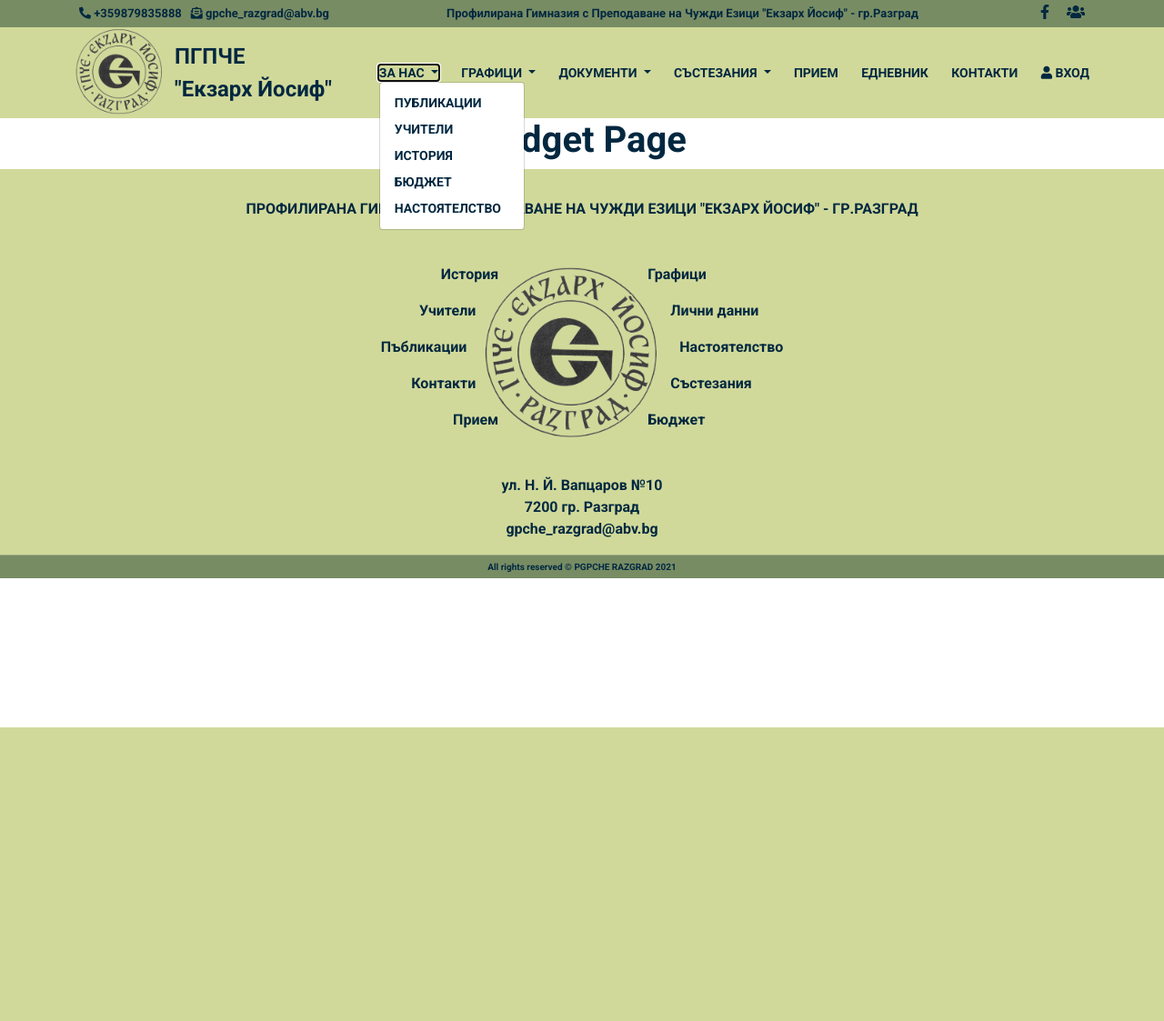
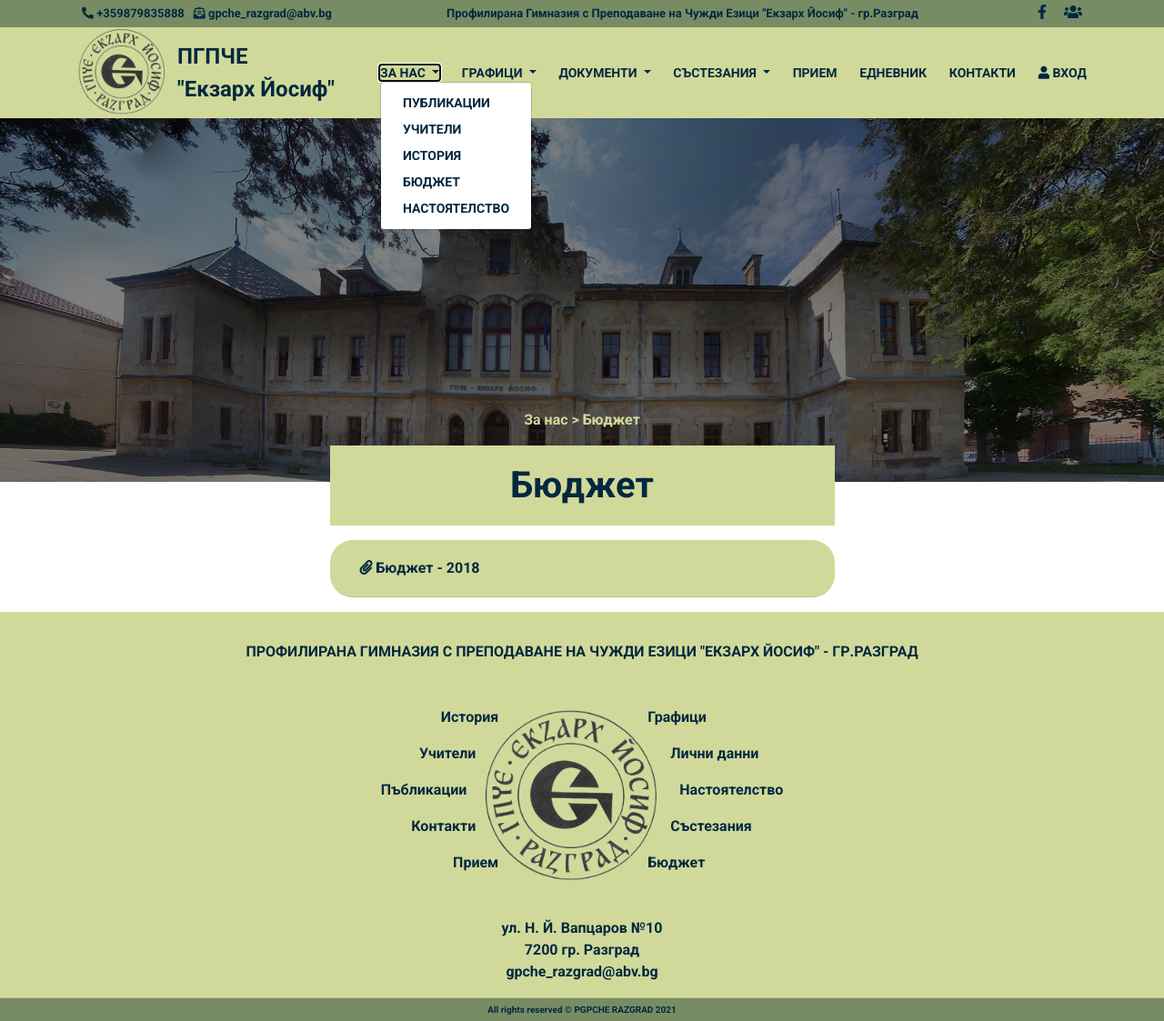
Before and after one commit to justteshi/school-app, a Django app: page /budget/ in a window 1280 px wide, after a click on "ЗА НАС". Shown: the whole page at 91% size. Before the commit the page ends 800 px from the top, so only its background shows below. Run offline with Django 3.2, Linux system fonts and the light colour scheme; tables that the repository leaves empty hold one stand-in row (values such as "Sample post"); some libraries are stand-ins or nearby versions.

Commit message:
Added budget page and new styles on homepage messages

```diff
--- a/website/static/css/style.css
+++ b/website/static/css/style.css
@@ -105,9 +105,7 @@ body {
     color: var(--secondary-font-color);
 }
 
-.homepage-article-title{
-    color: var(--secondary-font-color);
-}
+
 /* Footer */
 .footer-wrapper {
     background: var(--main-color);
@@ -186,8 +184,9 @@ body {
 .teacher-card {
     background: var(--main-color);
     border-radius: 5px;
-    width: 30%;
     padding: 1em;
+    flex: 30%;
+    max-width: 33%;
     margin: 1em;
     display: flex;
     justify-content: space-between;
@@ -221,8 +220,8 @@ body {
     background: var(--secondary-color);
     width: 40%;
     margin: auto;
-    margin-top: 6em;
-    margin-bottom: 6em;
+    margin-top: 2em;
+    margin-bottom: 2em;
 }
 .login-form form {
     display: flex;
@@ -315,7 +314,7 @@ body {
 .home-card h4 {
     font-size: 20px;
     text-align: center;
-    line-height: 1.5;
+    line-height: 1.3;
 }
 .home-card a {
     position: absolute;
@@ -373,8 +372,14 @@ body {
     top: calc(50% - 23.25px) !important;
     left: calc(50% - 24px) !important;
 }
-
-.messages-title {
+.homepage-article-title{
+    color: var(--secondary-font-color);
+    font-size: 18px;
+    text-align: center;
+    margin-top: 1em;
+}
+.messages-title,
+.news-title {
     text-align: center;
     width: 20%;
     margin: auto;
@@ -399,3 +404,94 @@ body {
 .owl-dots {
     margin-top: 2em !important;
 }
+.owl-dot span {
+    background: white !important;
+}
+.owl-dot.active span {
+    background: var(--secondary-font-color) !important;
+}
+.homepage-message p {
+    font-size: 10px;
+    font-style: italic;
+    text-align: center;
+
+}
+.homepage-message a {
+    width: 70px;
+    display: block;
+    text-align: center;
+    position: absolute;
+    bottom: 10px;
+    left: calc(50% - 35px);
+    text-decoration: none;
+    color: var(--main-color);
+    font-size: 12px;
+    padding: 5px;
+    background: var(--secondary-color);
+    border-radius: 25px;
+}
+.homepage-message a:hover {
+    background: var(--main-color);
+    color: var(--main-font-color);
+}
+.is-message-important {
+    position: absolute;
+    top: 0;
+    left: 0;
+    background: var(--secondary-color);
+    color: ;
+    padding: 5px 10px;
+    font-size: 16px;
+    border-radius: 5px 0 5px 0;
+}
+
+.news-wrapper {
+    margin-top: 2em;
+    margin-bottom: 3em;
+
+}
+.news-article-title {
+    color: var(--secondary-color);
+}
+.news-date {
+    text-align: end;
+    font-style: italic;
+    font-size: 14px;
+    color: gray;
+}
+
+/* Budget */
+#accordion {
+    width: 50%;
+    margin: auto;
+}
+#accordion .card-header {
+    background: var(--main-color);
+    border-radius: 25px;
+}
+#accordion .card-header button {
+    color: var(--main-font-color);
+    width: 100%;
+    text-align: start;
+}
+#accordion .card-header button:hover {
+    color: var(--secondary-font-color);
+    text-decoration: none;
+}
+#accordion .card {
+    border: none;
+    margin-bottom: 1em;
+}
+#accordion .card-body {
+    width: 90%;
+    margin: auto;
+    background: lightgray;
+    margin-bottom: 1em;
+    border-radius: 0 0 5px 5px;
+}
+#accordion .card-body p {
+    margin-bottom: 0;
+}
+.card-body a {
+    color: var(--secondary-font-color);
+}
--- a/website/templates/base.html
+++ b/website/templates/base.html
@@ -12,15 +12,21 @@
     <link rel="preconnect" href="https://fonts.gstatic.com" crossorigin>
     <link href="https://fonts.googleapis.com/css2?family=Roboto:wght@700&display=swap" rel="stylesheet">
     <!-- Bootstrap -->
-    <link href="https://cdn.jsdelivr.net/npm/bootstrap@5.0.2/dist/css/bootstrap.min.css" rel="stylesheet" integrity="sha384-EVSTQN3/azprG1Anm3QDgpJLIm9Nao0Yz1ztcQTwFspd3yD65VohhpuuCOmLASjC" crossorigin="anonymous">
+
+    <link rel="stylesheet" href="https://stackpath.bootstrapcdn.com/bootstrap/4.1.3/css/bootstrap.min.css" integrity="sha384-MCw98/SFnGE8fJT3GXwEOngsV7Zt27NXFoaoApmYm81iuXoPkFOJwJ8ERdknLPMO" crossorigin="anonymous">
     <link href="{% static 'css/style.css' %}" rel="stylesheet" />
     <!-- Fontawsome -->
     <link href="https://cdnjs.cloudflare.com/ajax/libs/font-awesome/5.13.0/css/all.min.css" rel="stylesheet">
+    <!-- Owl Carosel -->
     <link rel="stylesheet" href="{% static 'owlcarousel/owl.carousel.css' %}">
 	<link rel="stylesheet" href="{% static 'owlcarousel/owl.theme.default.min.css' %}">
+    <!--Jquery, Popper JS, Bootstrap JS-->
+    <script src="https://code.jquery.com/jquery-3.3.1.slim.min.js" integrity="sha384-q8i/X+965DzO0rT7abK41JStQIAqVgRVzpbzo5smXKp4YfRvH+8abtTE1Pi6jizo" crossorigin="anonymous"></script>
+    <script src="https://cdnjs.cloudflare.com/ajax/libs/popper.js/1.14.3/umd/popper.min.js" integrity="sha384-ZMP7rVo3mIykV+2+9J3UJ46jBk0WLaUAdn689aCwoqbBJiSnjAK/l8WvCWPIPm49" crossorigin="anonymous"></script>
+    <script src="https://stackpath.bootstrapcdn.com/bootstrap/4.1.3/js/bootstrap.min.js" integrity="sha384-ChfqqxuZUCnJSK3+MXmPNIyE6ZbWh2IMqE241rYiqJxyMiZ6OW/JmZQ5stwEULTy" crossorigin="anonymous"></script>
+    <!--Owl Calosel JS-->
+	<script src="{% static 'owlcarousel/owl.carousel.min.js' %}"></script>
 
-	<script src="https://code.jquery.com/jquery-3.3.1.slim.min.js" integrity="sha384-q8i/X+965DzO0rT7abK41JStQIAqVgRVzpbzo5smXKp4YfRvH+8abtTE1Pi6jizo" crossorigin="anonymous"></script>
-	<script src="{% static 'owlcarousel/owl.carousel.min.js' %}"></script>
     <title>PGPCHE Razgrad</title>
 </head>
 <body>
@@ -30,7 +36,5 @@
     {% endblock %}
 
     {% include 'partials/footer.html' %}
-    <script src="https://cdn.jsdelivr.net/npm/@popperjs/core@2.9.2/dist/umd/popper.min.js" integrity="sha384-IQsoLXl5PILFhosVNubq5LC7Qb9DXgDA9i+tQ8Zj3iwWAwPtgFTxbJ8NT4GN1R8p" crossorigin="anonymous"></script>
-    <script src="https://cdn.jsdelivr.net/npm/bootstrap@5.0.2/dist/js/bootstrap.min.js" integrity="sha384-cVKIPhGWiC2Al4u+LWgxfKTRIcfu0JTxR+EQDz/bgldoEyl4H0zUF0QKbrJ0EcQF" crossorigin="anonymous"></script>
 </body>
 </html>
--- a/website/templates/budget.html
+++ b/website/templates/budget.html
@@ -1,8 +1,100 @@
 {% extends 'base.html' %}
+{% load static %}
+
+{% block content %}
+<style>
+    .home-page-cover::before {
+        background-position: center;
+        background-repeat: no-repeat;
+        filter: brightness(50%);
+        content:"";
+        left:0;
+        top:0;
+        width: 100%;
+        height:400px;
+        background-size:cover;
+        z-index:1;
+        filter: brightness(50%);
+        background-image: url("{% static 'images/sgrada.jpg' %}");
+        position: absolute;
+
+    }
+    .home-page-cover{
+        height: 400px;
+        width: 100%;
+        position: relative;
+    }
+    .home-page-title {
+        /* width: 50%; */
+        text-align: center;
+        margin: auto;
+        top: 30%;
+        color: #D1D99A;
+        font-size: 3em;
+    }
+    .home-page-cover .container {
+        position: relative;
+        display: flex;
+        flex-direction: column;
+        justify-content: center;
+        z-index: 2;
+        top: 80%;
+    }
+    .home-page-cover h1 {
+        color: #012840;
+        background: #D1D99A;
+        width: 50%;
+        text-align: center;
+        margin: auto;
+        padding: 20px;
+
+    }
+    .home-page-cover p {
+        text-align: center;
+    }
+    .home-page-cover a {
+        text-decoration: none;
+        color: #D1D99A;
+    }
+    .home-page-cover a:hover {
+        text-decoration: none;
+        color: #788C64;
+    }
+</style>
+<div class="home-page-cover">
+    <div class="container">
+        <p><a href="/">За нас > </a><a href="/budget">Бюджет</a></p>
+        <h1>Бюджет</h1>
+    </div>
+</div>
+
+<div class="container">
+    <div id="accordion" style="margin-top: 4em;">
+        {% for year in years_list %}
+        <div class="card">
+          <div class="card-header" id="heading-{{ forloop.counter }}">
+            <h5 class="mb-0">
+              <button class="btn btn-link" data-toggle="collapse" data-target="#collapse-{{ forloop.counter }}" aria-expanded="true" aria-controls="collapse-{{ forloop.counter }}">
+                <i class="fas fa-paperclip"></i> Бюджет - {{ year }}
+              </button>
+            </h5>
+          </div>
+          <div id="collapse-{{ forloop.counter }}" class="collapse" aria-labelledby="heading-{{ forloop.counter }}" data-parent="#accordion">
+            <div class="card-body">
+                {% for budget in budgets %}
+                    {% if budget.year == year %}
+                    <p><a href="#"><i class="fas fa-genderless "></i> {{ budget.title }}</a></p>
+                    {% else %}
+                    {% endif %}
+                {% endfor %}
+            </div>
+          </div>
+        </div>
+        {% endfor %}
+
+    </div>
+</div>
 
 
-{% block content %}
-<div>
-    <h1 style="text-align: center;">Budget Page</h1>
-</div>
+
 {% endblock %}
--- a/website/templates/partials/header.html
+++ b/website/templates/partials/header.html
@@ -28,55 +28,56 @@
         <ul class="nav">
             <li>
                 <div class="dropdown">
-                    <a class="dropdown-toggle" href="#" role="button" id="dropdownMenuLink" data-bs-toggle="dropdown" aria-expanded="false">
-                        За нас
+                    <a class="dropdown-toggle" href="#" role="button" id="dropdownMenuLink" data-toggle="dropdown" aria-haspopup="true" aria-expanded="false">
+                      За нас
                     </a>
-                    <ul class="dropdown-menu" aria-labelledby="dropdownMenuLink">
-                        <li><a class="dropdown-item" href="/publications">Публикации</a></li>
-                        <li><a class="dropdown-item" href="/teachers">Учители</a></li>
-                        <li><a class="dropdown-item" href="/history">История</a></li>
-                        <li><a class="dropdown-item" href="/budget">Бюджет</a></li>
-                        <li><a class="dropdown-item" href="/nastoiatelstvo">Настоятелство</a></li>
-                    </ul>
-                </div>
+                    <div class="dropdown-menu" aria-labelledby="dropdownMenuLink">
+                        <a class="dropdown-item" href="/publications">Публикации</a>
+                        <a class="dropdown-item" href="/teachers">Учители</a>
+                        <a class="dropdown-item" href="/history">История</a>
+                        <a class="dropdown-item" href="/budget">Бюджет</a>
+                        <a class="dropdown-item" href="/nastoiatelstvo">Настоятелство</a>
+                    </div>
+                  </div>
             </li>
             <li>
                 <div class="dropdown">
-                    <a class="dropdown-toggle" href="#" role="button" id="dropdownMenuLink" data-bs-toggle="dropdown" aria-expanded="false">
+                    <a class="dropdown-toggle" href="#" role="button" id="dropdownMenuLink" data-toggle="dropdown" aria-haspopup="true" aria-expanded="false">
                         Графици
                     </a>
-                    <ul class="dropdown-menu" aria-labelledby="dropdownMenuLink">
-                        <li><a class="dropdown-item" href="/syllabus">Седмична Програма</a></li>
-                        <li><a class="dropdown-item" href="/#">Разписание на часовете</a></li>
-                        <li><a class="dropdown-item" href="/#">Класни Работи</a></li>
-                    </ul>
-                </div>
+                    <div class="dropdown-menu" aria-labelledby="dropdownMenuLink">
+                        <a class="dropdown-item" href="/syllabus">Седмична Програма</a>
+                        <a class="dropdown-item" href="/schedule">Разписание на часовете</a>
+                        <a class="dropdown-item" href="/#">Класни Работи</a>
+                        <a class="dropdown-item" href="/#">Родителски срещи</a>
+                        <a class="dropdown-item" href="/#">Учебници</a>
+                        <a class="dropdown-item" href="/#">Задължитела литература</a>
+                    </div>
+                  </div>
             </li>
             <li>
                 <div class="dropdown">
-                    <a class="dropdown-toggle" href="#" role="button" id="dropdownMenuLink" data-bs-toggle="dropdown" aria-expanded="false">
+                    <a class="dropdown-toggle" href="#" role="button" id="dropdownMenuLink" data-toggle="dropdown" aria-haspopup="true" aria-expanded="false">
                         Документи
                     </a>
-                    <ul class="dropdown-menu" aria-labelledby="dropdownMenuLink">
-                        <li><a class="dropdown-item" href="/#">Годишен план за дейността</a></li>
-                        <li><a class="dropdown-item" href="/#">Самостоятелна форма на обучение</a></li>
-                        <li><a class="dropdown-item" href="/#">Защита на личните данни и ЗДОИ</a></li>
-
-                    </ul>
-                </div>
+                    <div class="dropdown-menu" aria-labelledby="dropdownMenuLink">
+                        <a class="dropdown-item" href="/#">Годишен план за дейността</a>
+                        <a class="dropdown-item" href="/#">Самостоятелна форма на обучение</a>
+                        <a class="dropdown-item" href="/#">Защита на личните данни и ЗДОИ</a>
+                    </div>
+                  </div>
             </li>
             <li>
                 <div class="dropdown">
-                    <a class="dropdown-toggle" href="#" role="button" id="dropdownMenuLink" data-bs-toggle="dropdown" aria-expanded="false">
+                    <a class="dropdown-toggle" href="#" role="button" id="dropdownMenuLink" data-toggle="dropdown" aria-haspopup="true" aria-expanded="false">
                         Състезания
                     </a>
-                    <ul class="dropdown-menu" aria-labelledby="dropdownMenuLink">
-                        <li><a class="dropdown-item" href="/#">Олимпиади</a></li>
-                        <li><a class="dropdown-item" href="/#">Конкурси</a></li>
-                    </ul>
-                </div>
+                    <div class="dropdown-menu" aria-labelledby="dropdownMenuLink">
+                        <a class="dropdown-item" href="/#">Олимпиади</a>
+                        <a class="dropdown-item" href="/#">Конкурси</a>
+                    </div>
+                  </div>
             </li>
-
             <li>
                 <a href="/admission">Прием</a>
             </li>
--- a/website/views.py
+++ b/website/views.py
@@ -1,14 +1,15 @@
 from django.shortcuts import render
 from django.http import Http404
-from .models import HomePageArticle, Teacher, Publication
+from .models import Budget, HomePageMessages, Teacher, Publication, Budget
 
 # Create your views here.
 
 def home(request):
     template = 'home.html'
-    articles = HomePageArticle.objects.all()
+    articles = HomePageMessages.objects.all()
+
     context = {
-        'articles': articles
+        'articles': articles.order_by('-created_at')
     }
 
     return render(request, template, context)
@@ -37,7 +38,20 @@ def history(request):
 
 def budget(request):
     template = 'budget.html'
-    context = {}
+
+    budgets = Budget.objects.all()
+    years = Budget.objects.values_list('year', flat=True)
+    years_list = []
+    for year in years:
+        if year in years_list:
+            continue
+        else:
+            years_list.append(year)
+
+    context = {
+        'budgets': budgets,
+        'years_list': years_list[::-1],
+    }
 
     return render(request, template, context)
 
```
Also changed, not shown: website/admin.py (+7 -3 lines), website/models.py (+26 -2 lines), website/templates/history.html (+4 -4 lines), website/templates/home.html (+15 -9 lines), website/templates/schedules.html (added, +8 -0 lines), website/templates/teachers.html (+7 -7 lines), website/migrations/0001_initial.py, website/migrations/0008_auto_20210807_0907.py, website/migrations/0009_auto_20210807_1227.py (added).
